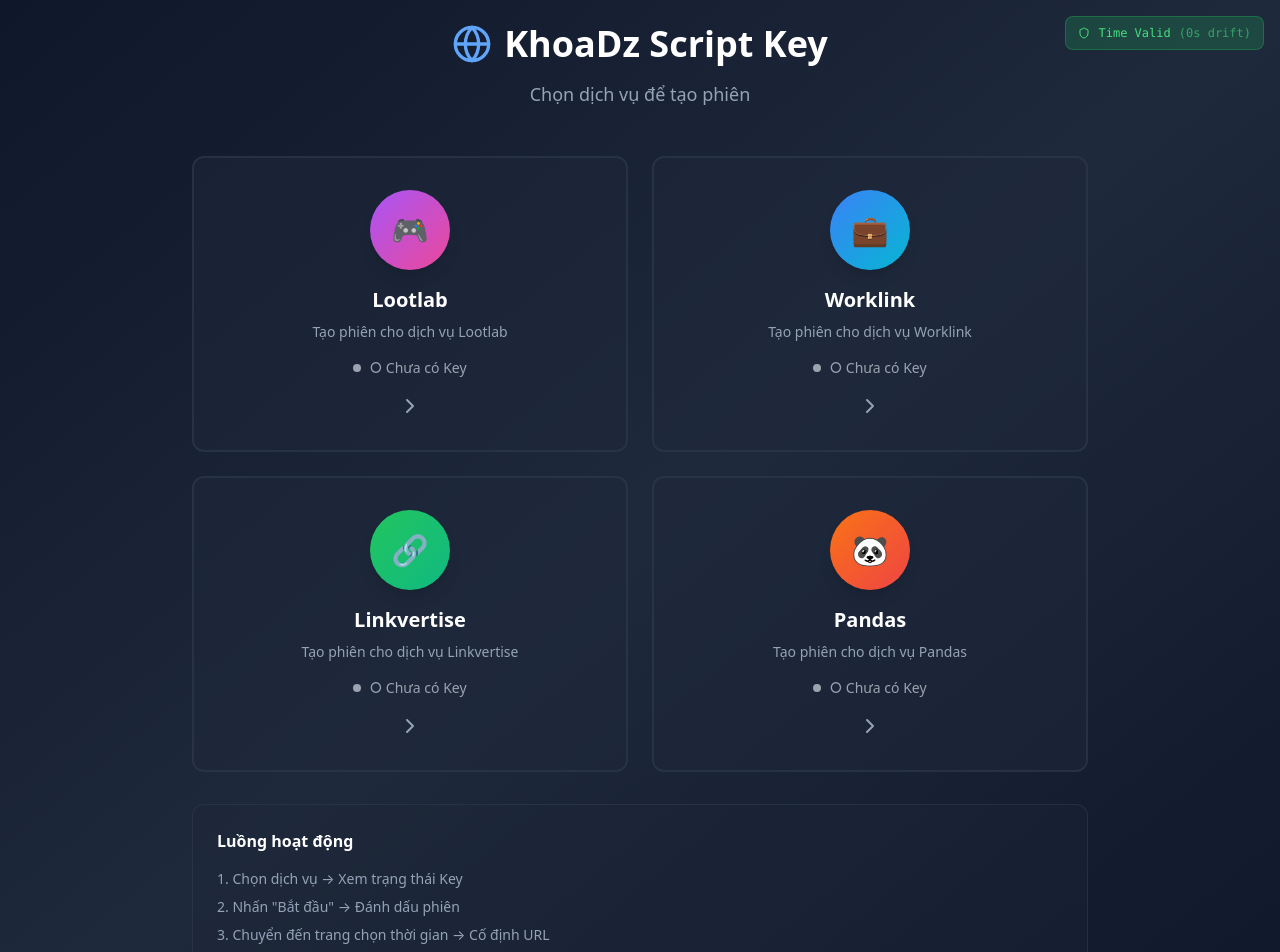
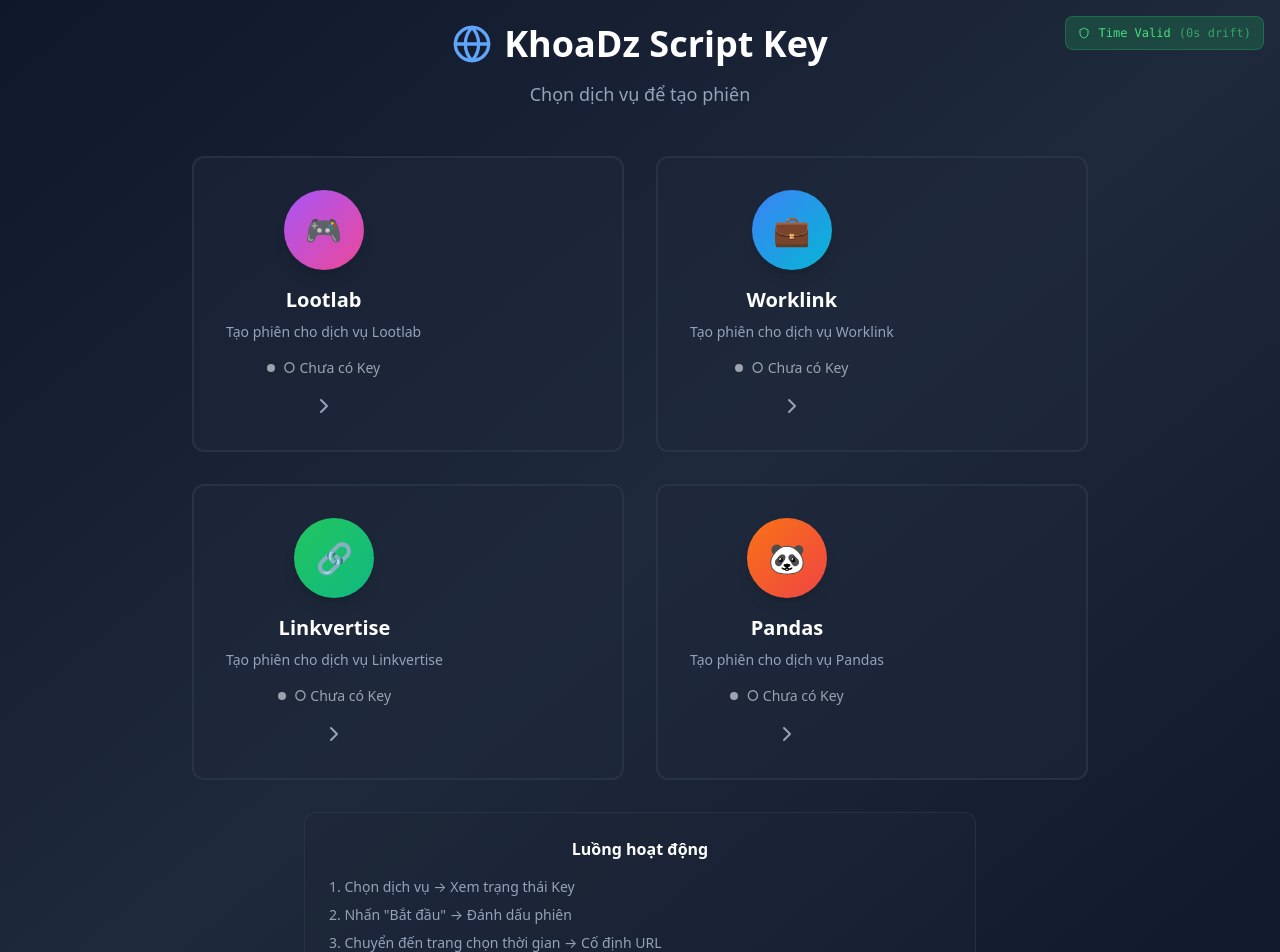
Before and after one commit to quangkhoa1792013-cell/web-key-api, a React app in the folder frontend/: page / in a window 1280 px wide. Shown: the top 952 px of the page. Built offline with nearby package versions, Linux system fonts and the light colour scheme; no server answers; the HTML template or start-up script is replaced by a standard one.

Commit message:
Update v10.0: Frontend

```diff
--- a/frontend/src/App.jsx
+++ b/frontend/src/App.jsx
@@ -1,6 +1,7 @@
-import { BrowserRouter as Router, Routes, Route } from 'react-router-dom';
+import { BrowserRouter as Router, Routes, Route, Navigate } from 'react-router-dom';
+import { useState } from 'react';
 import ServiceSelectionPage from './components/ServiceSelectionPage';
-import TimeSelectionPage from './components/TimeSelectionPage';
+import ServicePage from './pages/ServicePage';
 import LinkSkipPage from './components/LinkSkipPage';
 import KeyDisplayPage from './components/KeyDisplayPage';
 import KeyDashboard from './components/KeyDashboard';
@@ -8,15 +9,17 @@
 import AntiCheatProvider from './components/AntiCheatProvider';
 
 function App() {
+  const [userSession, setUserSession] = useState(null);
+
   return (
     <Router>
       <AntiCheatProvider>
         <Routes>
           {/* Main page - Service selection */}
-          <Route path="/" element={<ServiceSelectionPage />} />
+          <Route path="/" element={<ServiceSelectionPage setUserSession={setUserSession} />} />
 
-          {/* Dynamic service-time signature routes */}
-          <Route path="/:serviceId" element={<TimeSelectionPage />} />
+          {/* Service pages */}
+          <Route path="/:serviceId" element={<ServicePage setUserSession={setUserSession} />} />
           <Route path="/:serviceId/get-key&:time" element={<LinkSkipPage />} />
 
           {/* Key display page with clean URL */}
@@ -29,6 +32,9 @@
           {/* Dashboard and expired page */}
           <Route path="/dashboard" element={<KeyDashboard />} />
           <Route path="/expired" element={<ExpiredPage />} />
+
+          {/* 404 redirect to home */}
+          <Route path="*" element={<Navigate to="/" />} />
         </Routes>
       </AntiCheatProvider>
     </Router>
--- a/frontend/src/components/ServiceSelectionPage.jsx
+++ b/frontend/src/components/ServiceSelectionPage.jsx
@@ -9,7 +9,7 @@
   { id: 'pandas', name: 'Pandas', icon: '🐼', color: 'from-orange-500 to-red-500' },
 ];
 
-function ServiceSelectionPage() {
+function ServiceSelectionPage({ setUserSession }) {
   const navigate = useNavigate();
   const [selectedService, setSelectedService] = useState(null);
   const [generatedLink, setGeneratedLink] = useState('');
@@ -53,6 +53,10 @@
   const handleServiceSelect = (serviceId) => {
     setSelectedService(serviceId);
     setMarkingError(null);
+    // Clear any existing session when selecting new service
+    if (typeof setUserSession === 'function') {
+      setUserSession(null);
+    }
   };
 
   const handleStartProcess = async () => {
@@ -127,7 +131,7 @@
         </div>
 
         {/* Service Options with Key Status */}
-        <div className="grid grid-cols-1 md:grid-cols-2 gap-6 mb-8">
+        <div className="grid grid-cols-1 md:grid-cols-2 lg:grid-cols-2 gap-8 mb-8 max-w-4xl mx-auto">
           {services.map((service) => {
             const keyInfo = serviceKeys[service.id] || {};
             const hasKey = keyInfo.hasKey || false;
@@ -139,13 +143,13 @@
                 key={service.id}
                 onClick={() => handleServiceSelect(service.id)}
                 disabled={markingSession}
-                className={`p-8 rounded-xl border-2 transition-all duration-200 transform hover:scale-[1.02] ${
+                className={`p-8 rounded-xl border-2 transition-all duration-200 transform hover:scale-[1.02] min-h-[280px] w-full flex flex-col justify-center ${
                   selectedService === service.id
                     ? 'border-blue-500 bg-gradient-to-br from-blue-500/10 to-blue-600/10 shadow-lg shadow-blue-500/20'
                     : 'border-slate-700/50 bg-slate-800/50 hover:border-slate-600/50'
                 } ${markingSession ? 'opacity-50 cursor-not-allowed' : ''}`}
               >
-                <div className="flex flex-col items-center space-y-4">
+                <div className="flex flex-col items-center space-y-4 flex-1 justify-between">
                   <div className={`w-20 h-20 rounded-full bg-gradient-to-br ${service.color} flex items-center justify-center text-3xl shadow-lg`}>
                     {service.icon}
                   </div>
@@ -229,8 +233,8 @@
         )}
 
         {/* Instructions */}
-        <div className="bg-slate-800/30 rounded-xl border border-slate-700/50 p-6">
-          <h3 className="text-white font-semibold mb-4">Luồng hoạt động</h3>
+        <div className="bg-slate-800/30 rounded-xl border border-slate-700/50 p-6 max-w-2xl mx-auto">
+          <h3 className="text-white font-semibold mb-4 text-center">Luồng hoạt động</h3>
           <ol className="space-y-2 text-slate-400 text-sm list-decimal list-inside">
             <li>Chọn dịch vụ → Xem trạng thái Key</li>
             <li>Nhấn "Bắt đầu" → Đánh dấu phiên</li>
--- a/frontend/src/pages/ServicePage.jsx
+++ b/frontend/src/pages/ServicePage.jsx
@@ -73,7 +73,9 @@
 
   useEffect(() => {
     // Clear any existing session when entering service page
-    setUserSession(null);
+    if (typeof setUserSession === 'function') {
+      setUserSession(null);
+    }
   }, [serviceId, setUserSession]);
 
   return (
```
Also changed, not shown: 1 other file (tests, documents, lock files or other folders).
